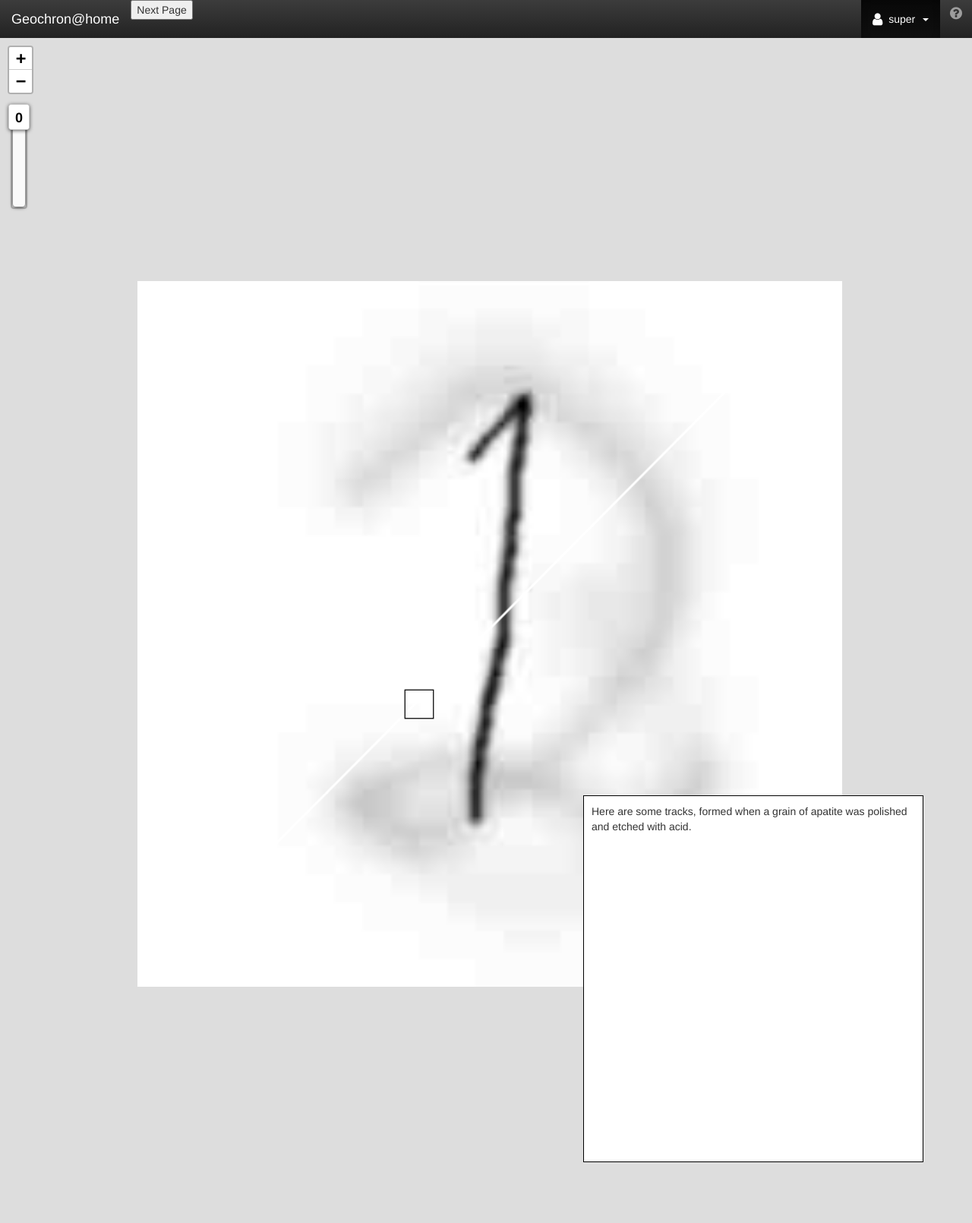
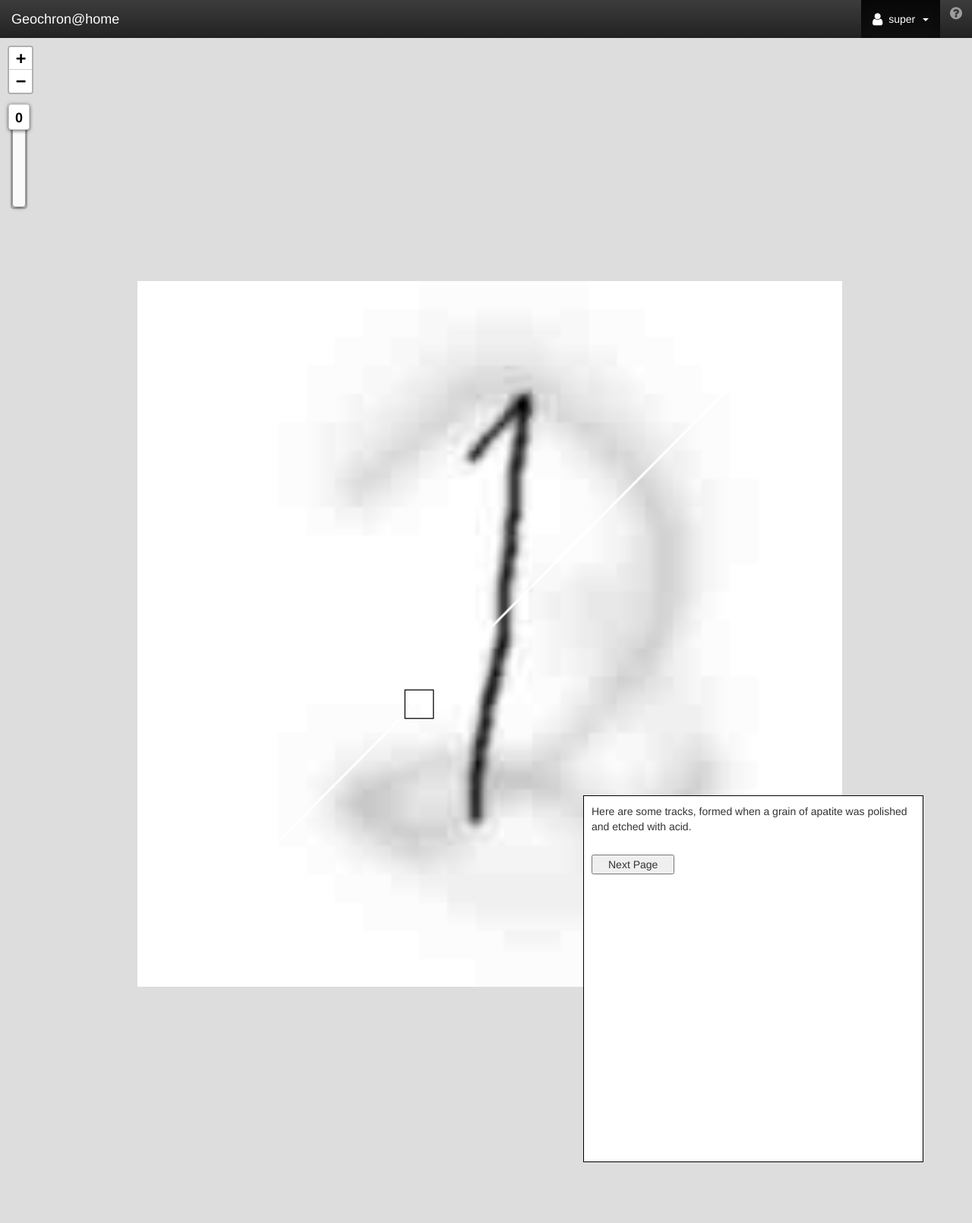
Before and after one commit to tim-band/geochron-at-home, a Django app: page /ftc/tutorialpage/1/ in a window 1280 px wide. Shown: the whole page at 76% size. Run offline with Django 3.2, Linux system fonts and the light colour scheme; a user stored in the database is signed in; data comes from the database, SQL or seed files in the repository; parts of the project's set-up code (start-up, migrations or seed data) failed here and were passed over; some libraries are stand-ins or nearby versions.

Commit message:
Moved tutorial next button to description box and added Previous Page button

```diff
--- a/ftc/views.py
+++ b/ftc/views.py
@@ -542,13 +542,20 @@ def tutorialPage(request, pk):
             Q(sequence_number=tp.sequence_number) & Q(pk__gt=tp.pk)
         ),
         active=True
-    ).first()
+    ).order_by('sequence_number', 'pk').first()
+    prev = TutorialPage.objects.filter(
+        Q(sequence_number__lt=tp.sequence_number) | (
+            Q(sequence_number=tp.sequence_number) & Q(pk__lt=tp.pk)
+        ),
+        active=True
+    ).order_by('-sequence_number', '-pk').first()
     ctx = get_grain_info(
         request,
         tp.marks.grain.pk,
         'S',
         object=tp,
-        next_page=next
+        next_page=next,
+        prev_page=prev
     )
     addGrainPointCategories(ctx)
     return render(request, 'ftc/tutorial_page.html', ctx)
--- a/templates/ftc/tutorial_page.html
+++ b/templates/ftc/tutorial_page.html
@@ -134,11 +134,24 @@ font-family: "ds-digitalitalic";
 
 .overlay-box .text {
     margin: 10px;
+    overflow: scroll;
 }
 
 #correction {
     font-weight: bold;
 }
+
+.button {
+    padding-left: 20px;
+    padding-right: 20px;
+}
+
+.button-bar {
+    position: sticky;
+    bottom: 0;
+    padding: 7px 10px;
+}
+
 </style>
 <script src="{% static 'Leaflet-1.9.3/leaflet.js' %}"></script>
 <script type='text/javascript' src="{% static 'counting/script/easy-button.js' %}"></script>
@@ -167,9 +180,15 @@ function submit_category() {
     var submit = document.getElementById('submit-button');
     submit.classList.add('disabled');
 }
-``
+
+function previous_page() {
+    //{% if prev_page %}
+    window.location = '{% url "tutorial_page" prev_page.pk %}';
+    //{% endif %}
+}
+
 function next_page() {
-    window.location = "{% if next_page %}{% url "tutorial_page" next_page.pk %}{% else %}{% url "tutorial_end" %}{% endif %}";
+    window.location = '{% if next_page %}{% url "tutorial_page" next_page.pk %}{% else %}{% url "tutorial_end" %}{% endif %}';
 }
 
 function next_mark() {
@@ -244,11 +263,6 @@ function setup() {
     Submit answer
 </button>
 {% endif %}
-{% if object.page_type == "E" %}
-<button type="button" id="next" onclick="next_page()">
-    Next Page
-</button>
-{% endif %}
 {% endblock %}
 {% block right_nav_li %}{% endblock %}
 {% block right_nav_fn_counting %}{% endblock %}
@@ -286,6 +300,20 @@ function setup() {
 
 <div id="description" class="overlay-box">
     <div class="text">{{ object.message | linebreaks }}</div>
+    <div class="button-bar">
+        {% if object.page_type == "E" %}
+        <span>
+            {% if prev_page %}
+            <button type="button" id="previous" onclick="previous_page()" class="button">
+                Previous Page
+            </button>
+            {% endif %}
+            <button type="button" id="next" onclick="next_page()" class="button">
+                Next Page
+            </button>
+        </span>
+        {% endif %}
+    </div>
 </div>
 
 <div id="response-correct" class="overlay-box overlay-response">
```
